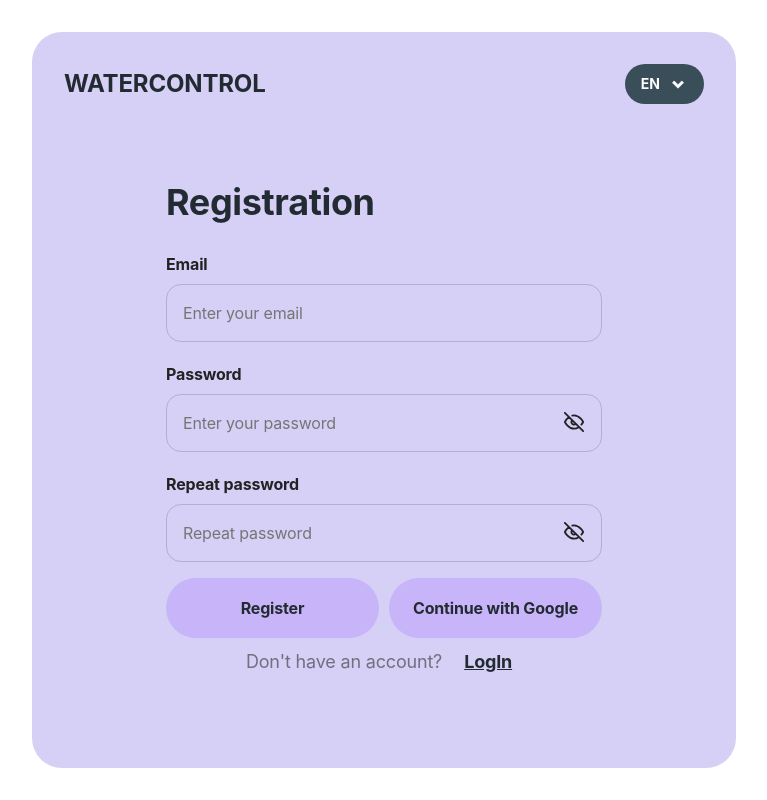
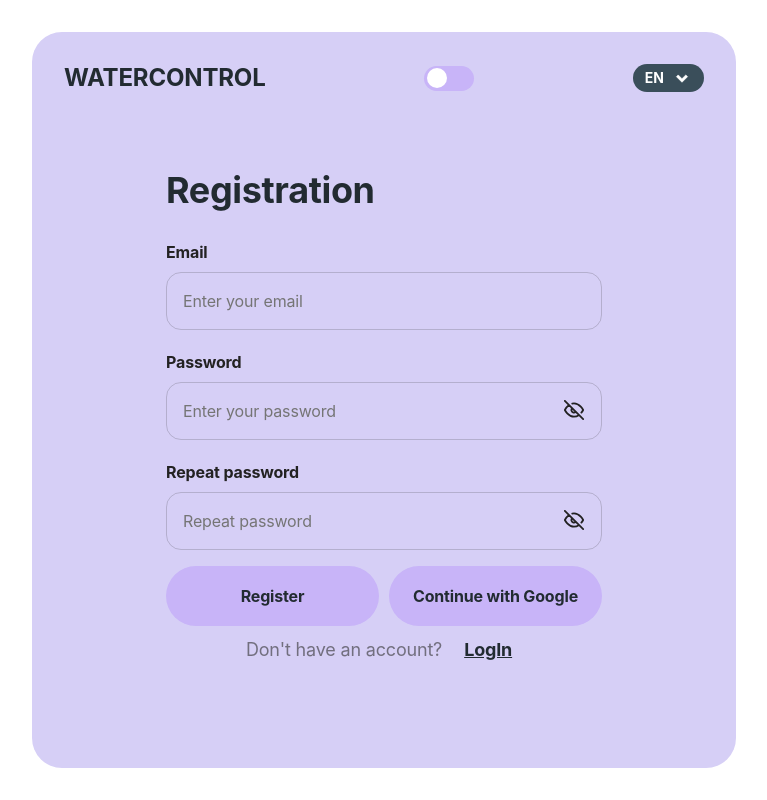
Before and after one commit to PetroMazuryk/water-control-frontend, a React (Vite) app: page /water-control-frontend/register in a window 1280 px wide. Shown: the whole page, without its empty margins (256-1023 px from the left). Built offline with nearby package versions, Linux system fonts and the light colour scheme; no server answers; what @reactour/tour would draw is missing.

Commit message:
add ThemeToggle component

```diff
--- a/src/components/LangSwitch/LangSwitch.module.css
+++ b/src/components/LangSwitch/LangSwitch.module.css
@@ -11,7 +11,7 @@
   font-size: 14px;
   font-weight: 700;
   border-radius: 28px;
-  padding: 10px 16px;
+  padding: 1px 6px;
   background-color: var(--color-btn-bg);
   color: var(--white);
 }
@@ -27,3 +27,9 @@
 .icon.isOpen {
   transform: rotate(180deg);
 }
+
+@media screen and (min-width: 768px) {
+  .currentLang {
+    padding: 4px 12px;
+  }
+}
--- a/src/components/Logo/Logo.jsx
+++ b/src/components/Logo/Logo.jsx
@@ -1,5 +1,6 @@
 import { Link } from 'react-router-dom';
 import LangSwitch from '../LangSwitch/LangSwitch';
+import ThemeToggle from '../ThemeToggle/ThemeToggle.jsx';
 
 import css from './Logo.module.css';
 
@@ -9,6 +10,7 @@ const Logo = () => {
       <Link to={`/`} className={css.logo} data-text="WATERCONTROL">
         WaterControl
       </Link>
+      <ThemeToggle />
       <LangSwitch />
     </div>
   );
--- /dev/null
+++ b/src/components/ThemeToggle/ThemeToggle.jsx
@@ -0,0 +1,28 @@
+import { useEffect } from 'react';
+import { useDispatch, useSelector } from 'react-redux';
+import { toggleTheme } from '../../redux/theme/slice.js';
+
+import css from './ThemeToggle.module.css';
+
+const ThemeToggle = () => {
+  const dispatch = useDispatch();
+  const theme = useSelector((state) => state.theme.theme);
+
+  useEffect(() => {
+    document.documentElement.setAttribute('data-theme', theme);
+    localStorage.setItem('theme', theme);
+  }, [theme]);
+
+  return (
+    <button
+      onClick={() => dispatch(toggleTheme())}
+      className={css.toggleButton}
+    >
+      <div
+        className={`${css.circle} ${theme === 'dark' ? css.dark : ''}`}
+      ></div>{' '}
+    </button>
+  );
+};
+
+export default ThemeToggle;
--- /dev/null
+++ b/src/components/ThemeToggle/ThemeToggle.module.css
@@ -0,0 +1,83 @@
+.toggleButton {
+  top: 24px;
+  right: 16px;
+  width: 46px;
+  height: 21px;
+  background-color: var(--color-second-bg);
+  border-radius: 20px;
+  display: flex;
+  align-items: center;
+  padding: 3px;
+  transition: background-color 0.3s ease-in-out;
+}
+
+.circle {
+  left: 4px;
+  width: 16px;
+  height: 16px;
+  background-color: var(--white);
+  border-radius: 50%;
+  transition:
+    transform 0.3s ease-in-out,
+    background-color 0.3s ease-in-out;
+}
+
+[data-theme='dark'] .circle {
+  left: -3px;
+}
+
+.dark {
+  transform: translateX(24px);
+  background-color: var(--white);
+}
+
+.circle::before {
+  content: '';
+  position: absolute;
+  top: -1px;
+  left: -9px;
+  width: 18px;
+  height: 18px;
+  border-radius: 50%;
+  background-color: transparent;
+  z-index: 10;
+  opacity: 0;
+  transform: scale(0);
+  transition:
+    opacity 0.3s ease-in-out,
+    transform 0.3s ease-in-out 0.1s;
+}
+
+[data-theme='dark'] .circle::before {
+  opacity: 1;
+  transform: scale(1);
+  background-color: #ddd;
+}
+
+.toggleButton[data-theme='dark'] {
+  background-color: #333;
+}
+
+@media screen and (min-width: 768px) {
+  .toggleButton {
+    width: 50px;
+    height: 25px;
+    top: 32px;
+    right: 32px;
+  }
+
+  .circle {
+    width: 20px;
+    height: 20px;
+  }
+
+  [data-theme='dark'] .circle {
+    left: 3px;
+  }
+
+  .circle::before {
+    left: -10px;
+    width: 22px;
+    height: 22px;
+  }
+}
--- a/src/components/WelcomeSection/WelcomeSection.jsx
+++ b/src/components/WelcomeSection/WelcomeSection.jsx
@@ -1,7 +1,6 @@
 import { Link } from 'react-router-dom';
 import { useSelector } from 'react-redux';
 import Logo from '../Logo/Logo';
-// import LangSwitch from '../LangSwitch/LangSwitch';
 import { selectIsLoggedIn } from '../../redux/auth/selectors';
 import { useTranslation } from 'react-i18next';
 
--- a/src/redux/store.js
+++ b/src/redux/store.js
@@ -13,6 +13,7 @@ import storage from 'redux-persist/lib/storage';
 
 import { authReducer } from './auth/slice';
 import { waterReducer } from './water/slice';
+import themeReducer from './theme/slice';
 
 const authPersistConfig = {
   key: 'auth',
@@ -26,6 +27,7 @@ export const store = configureStore({
   reducer: {
     auth: persistedAuthReducer,
     water: waterReducer,
+    theme: themeReducer,
   },
 
   middleware: (getDefaultMiddleware) =>
--- /dev/null
+++ b/src/redux/theme/slice.js
@@ -0,0 +1,16 @@
+import { createSlice } from '@reduxjs/toolkit';
+
+const initialState = { theme: localStorage.getItem('theme') || 'light' };
+
+export const slice = createSlice({
+  name: 'theme',
+  initialState: initialState,
+  reducers: {
+    toggleTheme: (state) => {
+      state.theme = state.theme === 'light' ? 'dark' : 'light';
+    },
+  },
+});
+
+export default slice.reducer;
+export const { toggleTheme } = slice.actions;
```
